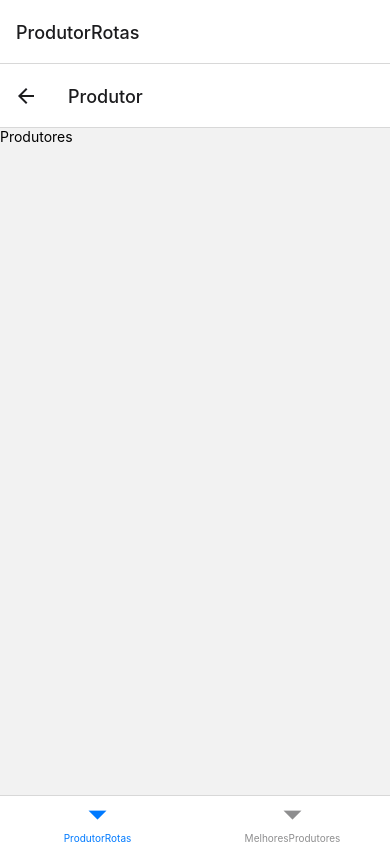
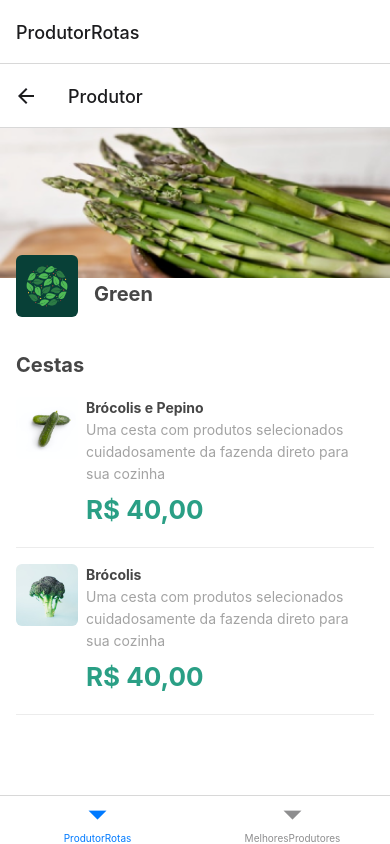
Before and after one commit to luizcarvalho/orgs2, a React Native app: screen /ProdutorRotas in a window 390 px wide. Both pictures are taken after a click on the element 95 px from the left and 380 px from the top of the page. Built offline with nearby package versions, Linux system fonts and the light colour scheme.

Commit message:
finishing module 3

```diff
--- /dev/null
+++ b/src/telas/Produtor/componentes/Cesta.js
@@ -0,0 +1,63 @@
+import React from 'react';
+import { useNavigation } from '@react-navigation/core';
+
+import { StyleSheet, View, Image, TouchableOpacity } from 'react-native';
+import Texto from '../../../componentes/Texto';
+
+export default function Cesta({ detalhes, itens, produtor }) {
+    const navigation = useNavigation();
+    const { nome, imagem, descricao, preco } = detalhes;
+
+    return <TouchableOpacity
+        style={estilos.cesta}
+        onPress={() => {}}>
+        <View style={estilos.conteudo}>
+            <Image source={imagem} style={estilos.imagem} />
+
+            <View style={estilos.textos}>
+                <Texto style={estilos.nome}>{nome}</Texto>
+                <Texto style={estilos.descricao}>{descricao}</Texto>
+                <Texto style={estilos.preco}>{preco}</Texto>
+            </View>
+        </View>
+    </TouchableOpacity>
+}
+
+const estilos = StyleSheet.create({
+    cesta: {
+        paddingHorizontal: 16,
+    },
+    conteudo: {
+        flexDirection: 'row',
+        borderBottomWidth: 1,
+        borderBottomColor: '#ECECEC',
+        paddingVertical: 16,
+    },
+    imagem: {
+        width: 62,
+        height: 62,
+        borderRadius: 6,
+    },
+    textos: {
+        flex: 1,
+        marginLeft: 8,
+    },
+    nome: {
+        color: '#464646',
+        fontSize: 14,
+        lineHeight: 22,
+        fontWeight: 'bold',
+    },
+    descricao: {
+        color: '#A3A3A3',
+        fontSize: 14,
+        lineHeight: 22,
+    },
+    preco: {
+        color: '#2A9F85',
+        fontSize: 26,
+        lineHeight: 42,
+        fontWeight: 'bold',
+        marginTop: 4,
+    }
+});
--- a/src/telas/Produtor/index.jsx
+++ b/src/telas/Produtor/index.jsx
@@ -1,10 +1,79 @@
 import React from 'react';
-import { Text } from 'react-native';
+import { useRoute } from '@react-navigation/native';
+
+import { Text, StyleSheet, FlatList, View, Image } from 'react-native';
+import Cesta from './componentes/Cesta';
+
+import useTextos from '../../hooks/useTextos';
+
+import topo from '../../assets/produtores/topo.png';
+import Topo from '../../componentes/Topo';
 
 function Produtor() {
+  const route = useRoute();
+  const {tituloProdutor, tituloCestas} = useTextos();
+
+  const {nome, imagem, cestas } = route.params;
+  const TopoLista = () => {
+    return <>
+      <Topo titulo={tituloProdutor}  imagem={topo} altura={150} />
+      <View style={estilos.conteudo}>
+        <View style={estilos.logo}>
+          <Image source={imagem} style={estilos.produtorImage}/>
+          <Text style={estilos.produtor}>
+            {nome}
+          </Text>
+        </View>
+
+        <Text style={estilos.cestas}>{tituloCestas}</Text>
+
+      </View>
+    </>
+  }
+
   return (
-    <Text>Produtores</Text>
+    <FlatList
+      data={cestas}
+      renderItem={({item}) =>  <Cesta {...item} produtor={{nome, imagem}} />}
+      style={estilos.lista}
+      ListHeaderComponent={TopoLista}
+    />
   );
 }
 
+const estilos = StyleSheet.create({
+  lista: {
+      backgroundColor: '#ffffff',
+  },
+  conteudo: {
+      paddingHorizontal: 16,
+  },
+  logo: {
+      flexDirection: 'row',
+  },
+  produtorImage: {
+      width: 62,
+      height: 62,
+
+      marginTop: -23,
+
+      borderRadius: 6,
+  },
+  produtor: {
+      color: '#464646',
+      fontSize: 20,
+      lineHeight: 32,
+      fontWeight: 'bold',
+      marginLeft: 16,
+  },
+  cestas: {
+      color: '#464646',
+      fontSize: 20,
+      lineHeight: 32,
+      fontWeight: 'bold',
+      marginTop: 32,
+  }
+});
+
+
 export default Produtor;
--- a/src/telas/Produtores/index.jsx
+++ b/src/telas/Produtores/index.jsx
@@ -25,7 +25,7 @@ export default function Produtores({ melhoresProdutores }) {
     renderItem={
       ({ item }) => <Produtor
         {...item} aoPressionar={() => {
-          navigation.navigate('Produtor')
+          navigation.navigate('Produtor', item)
         }}
       />
     }
```
Also changed, not shown: src/telas/Produtor/estilos.js (added, +33 -0 lines).
